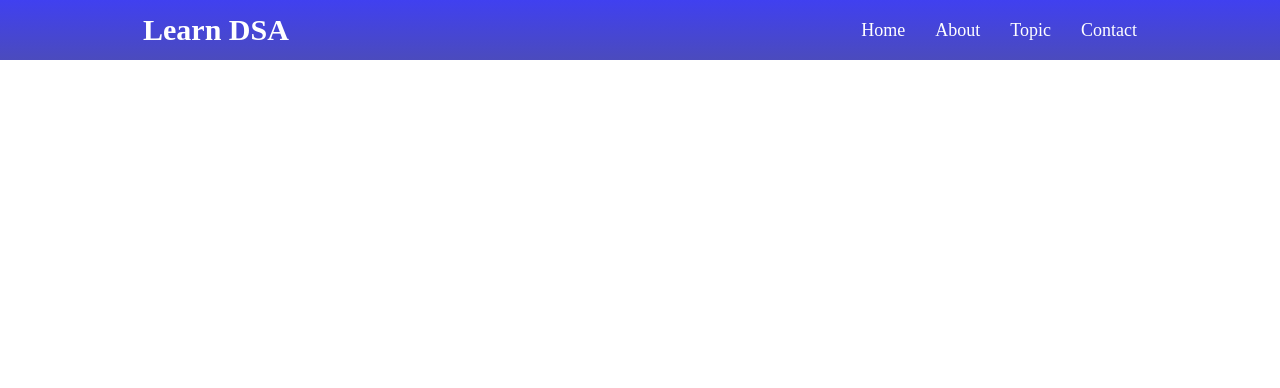
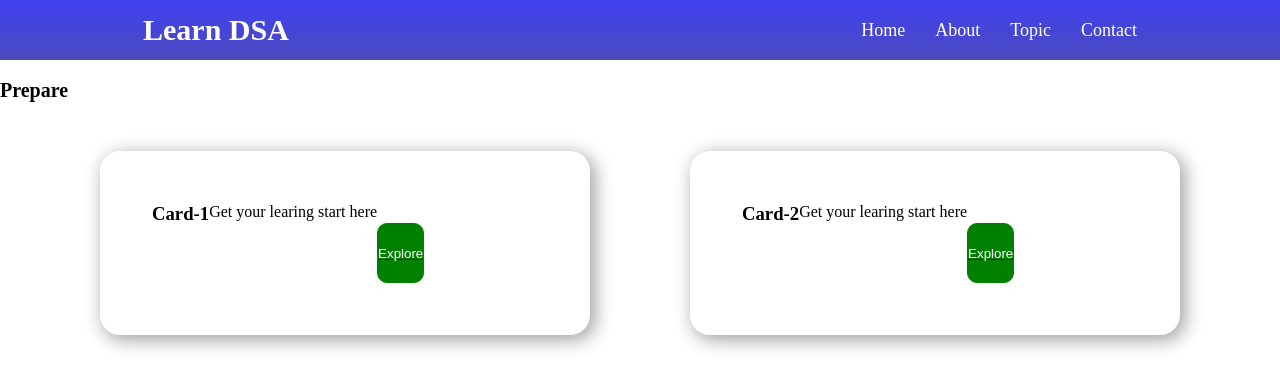
Before and after one commit to Saurabh9678/LearnDSA, a React (Create React App) app in the folder frontend/: page / in a window 1280 px wide. Shown: the top 388 px of the page. Built offline with nearby package versions, Linux system fonts and the light colour scheme.

Commit message:
Login page

```diff
--- a/frontend/src/App.jsx
+++ b/frontend/src/App.jsx
@@ -1,10 +1,14 @@
 import Header from './components/Header/Header';
+import Home from './Pages/Home/card';
 import './App.css';
+
 
 function App() {
   return (
     <div>
       <Header/>
+      <Home/>
+
     </div>
   );
 }
--- /dev/null
+++ b/frontend/src/Pages/Home/Card.css
@@ -0,0 +1,92 @@
+* {
+    margin: 0;
+    padding: 0;
+    box-sizing: border-box;
+  }
+
+
+
+body {
+    background-color: white;
+    align-items: center;
+    color: black;
+    height: auto;
+    box-sizing: border-box;
+}
+
+
+.container {
+    max-width: 1300px;
+    width: 100%;
+    margin: auto;
+}
+
+section {
+    max-width: 100%;
+    display: flex;
+    flex-direction: column;
+    align-items: center;
+
+}
+h1 {
+    font-size: 20px;
+    line-height: 60px;
+    text-align: left;
+    margin-bottom: 10px;
+
+}
+
+.cards {
+    display: flex;
+    flex-wrap: wrap;
+    justify-content: space-between;
+    padding: 20px;
+    margin: 1px 30px;
+
+
+}
+
+.card{
+    z-index: 0;
+    display: flex;
+    flex-wrap: wrap;
+    flex: 30%;
+    max-width: 50%;
+    width: 10px;
+    background: white;
+    box-shadow: 4px 4px 18px 1px rgba(20,20,20,0.4);
+    border-radius: 20px;
+    padding: 50px;
+    margin: 1px 50px;
+    transition: .3s;
+    border: 2px solid transparent;
+
+}
+.card:hover {
+    box-shadow: 0 0 11px rgba(33,33,33,.2);
+
+}
+
+.btn {
+    border: none;
+    outline: none;
+    background: green;
+    color: white;
+    border-radius: 10px;
+    max-width: 100px;
+    width: 100%;
+    height: 60px;
+    display: flex;
+    justify-content: center;
+    align-items: center;
+    margin-top: 20px;
+    cursor: pointer;
+    transition: .03s;
+    border: 1px solid green;
+
+}
+
+.btn:hover{
+    background: transparent;
+    color: green;
+}
--- /dev/null
+++ b/frontend/src/Pages/Home/card.jsx
@@ -0,0 +1,45 @@
+import React, { useState } from 'react'
+import "./Card.css"
+function Card() {
+    const [cards] =useState([
+        {
+            title: 'Card-1',
+            text : `Get your learing start here`
+        },
+        {
+            title: 'Card-2',
+            text : `Get your learing start here`
+        },
+
+    ])
+    return (
+        <div>
+            <section>
+                <div className="container">
+                    <h1>Prepare</h1>
+                    <div className="cards">
+                        {
+                            cards.map((card, i) => (
+                                <div key={i}className="card">
+                        <h3>
+                            {card.title}
+                        </h3>
+                        <p>
+                            {card.text}
+                        </p>
+                        <a href="/explore">
+                        <button className="btn">Explore</button></a>
+                        </div>
+
+                            ))
+                        }
+
+                    </div>
+                </div>
+            </section>
+        </div>
+    );
+}
+
+
+export default Card
```
